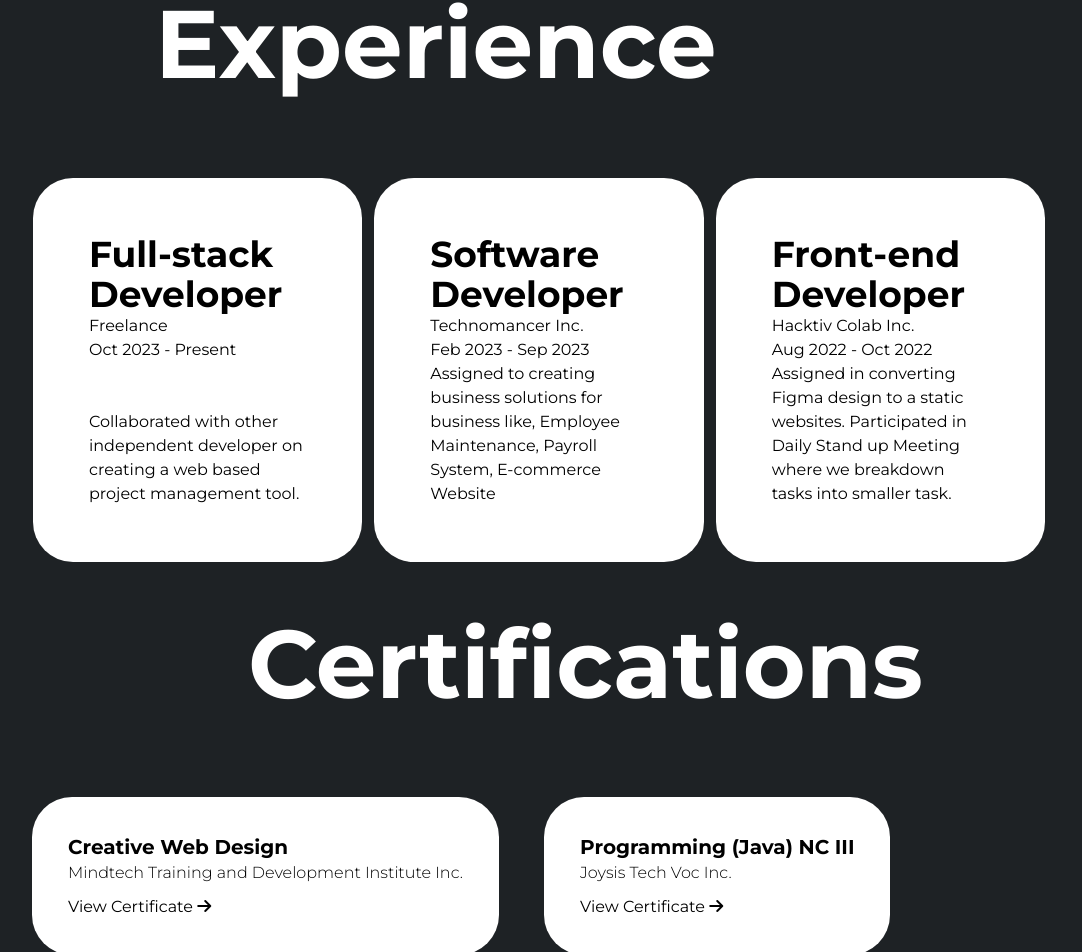
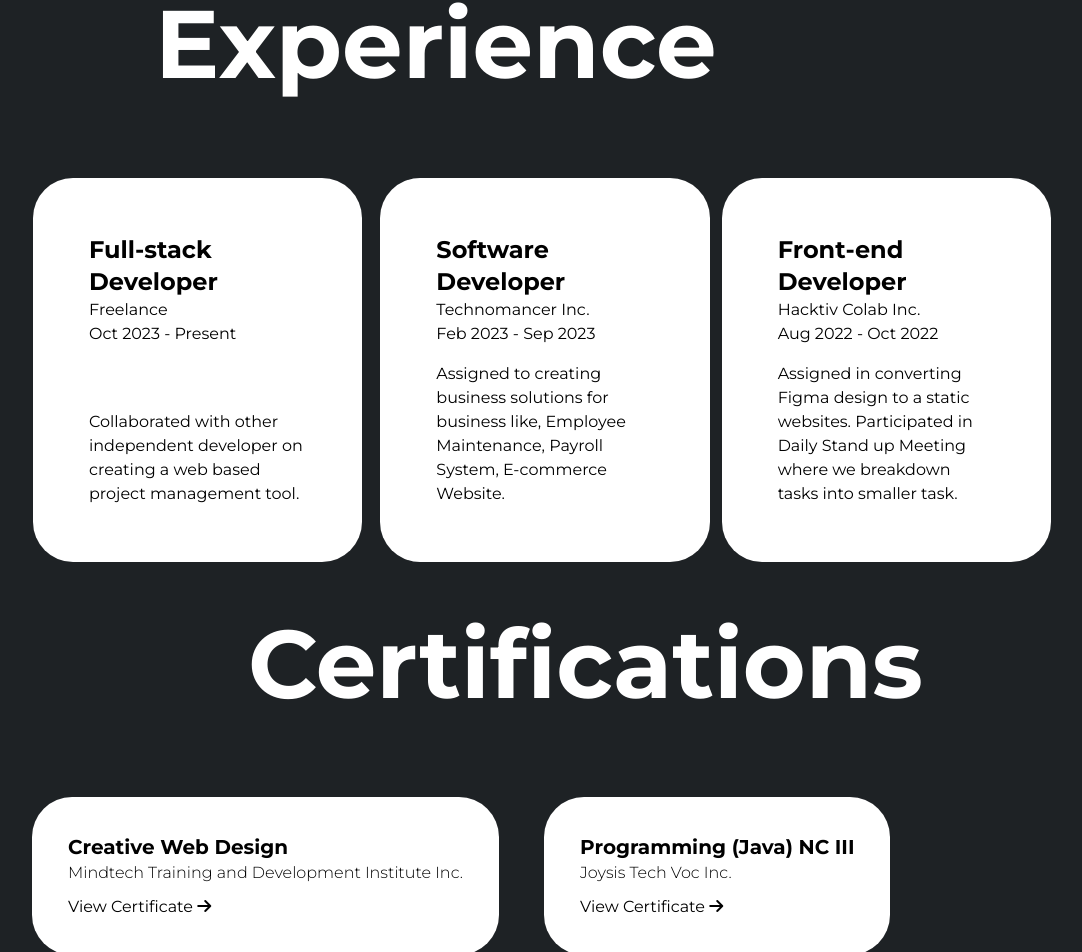
Before and after one commit to zachhh14/portfolio, a React (Vite) app: page / in a window 1280 px wide. Shown: the part 2293-3245 px from the top of the page, without its empty margins (101-1183 px from the left). Built offline with nearby package versions, Linux system fonts and the light colour scheme.

Commit message:
fix: responsiveness on experience

```diff
--- a/src/components/Experience/Experience.jsx
+++ b/src/components/Experience/Experience.jsx
@@ -10,7 +10,7 @@ function Experience() {
       <h1 className='w-full text-4xl font-bold sm:text-6xl lg:text-8xl lg:px-32 md:px-32'>
         Experience
       </h1>
-      <div className='flex flex-col lg:flex-row justify-center items-center mt-6 lg:space-x -3 > * lg:mt-20 text-black'>
+      <div className='flex flex-col xl:flex-row w-full justify-center items-center mt-6 lg:space-x-3 > * lg:mt-20 text-black'>
         <ExperienceCard
           position='Full-stack Developer'
           company='Freelance'
@@ -21,7 +21,7 @@ function Experience() {
           position='Software Developer'
           company='Technomancer Inc.'
           date='Feb 2023 - Sep 2023'
-          description='Assigned to creating business solutions for business like, Employee Maintenance, Payroll System, E-commerce Website'
+          description='Assigned to creating business solutions for business like, Employee Maintenance, Payroll System, E-commerce Website.'
         />
         <ExperienceCard
           position='Front-end Developer'
--- a/src/components/Experience/ExperienceCard.jsx
+++ b/src/components/Experience/ExperienceCard.jsx
@@ -2,9 +2,9 @@ import React from 'react';
 
 function ExperienceCard(props) {
   return (
-    <section className='flex flex-col justify-between bg-white max-w-[575px] w-full lg:w-1/2 h-96 rounded-[40px] p-10 sm:p-14 m-1.5'>
+    <section className='flex flex-col justify-between bg-white max-w-[575px] w-full h-96 rounded-[40px] p-10 sm:p-14 m-1.5'>
       <div>
-        <h2 className='text-2xl font-bold sm:text-3xl md:text-4xl'>
+        <h2 className='text-4xl font-bold xl:text-2xl'>
           {props.position}
         </h2>
         <h3>{props.company}</h3>
```
